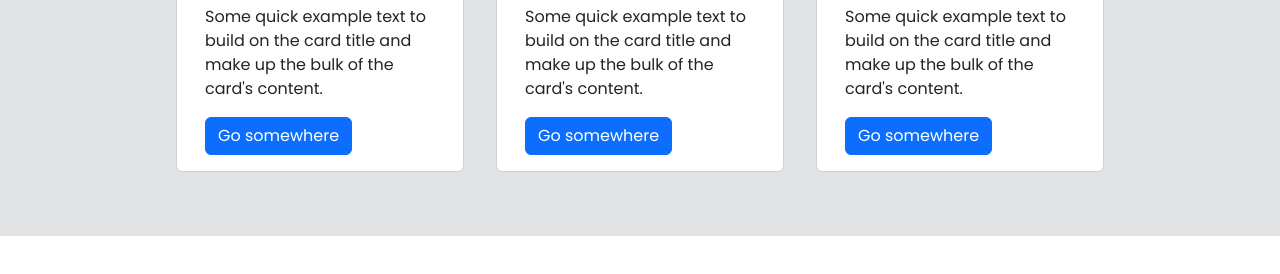
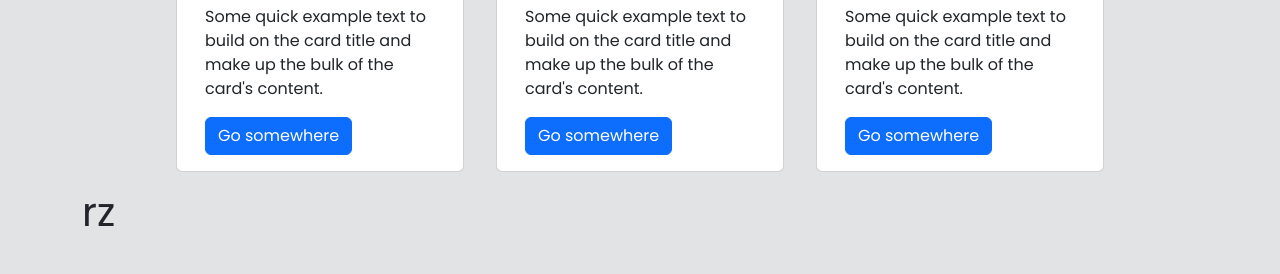
Before and after one commit to Cyrelcab/cyrel-cabodbod, a plain HTML site: page index.html in a window 1280 px wide. Shown: the part 2324-2598 px from the top of the page. Before the commit the page ends 2560 px from the top, so only its background shows below. Drawn offline with nearby package versions, Linux system fonts and the light colour scheme.

Commit message:
another_commit

```diff
--- a/index.html
+++ b/index.html
@@ -216,6 +216,7 @@
             </div>
           </div>
         </div>
+        <h1>rz</h1>
       </div>
     </section>
 
```
